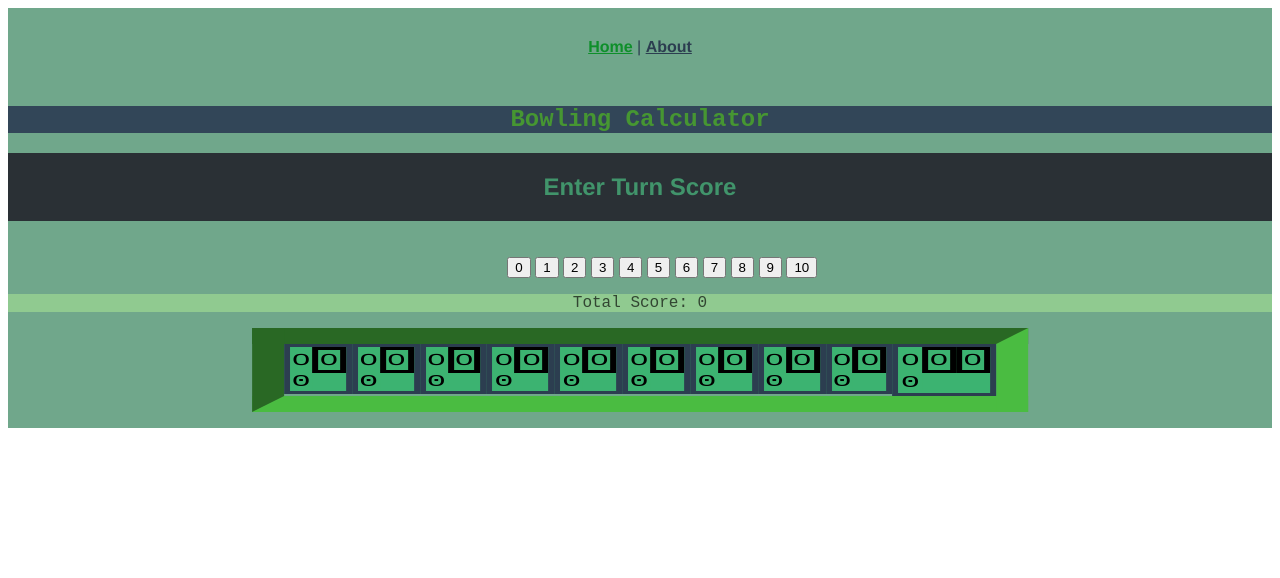
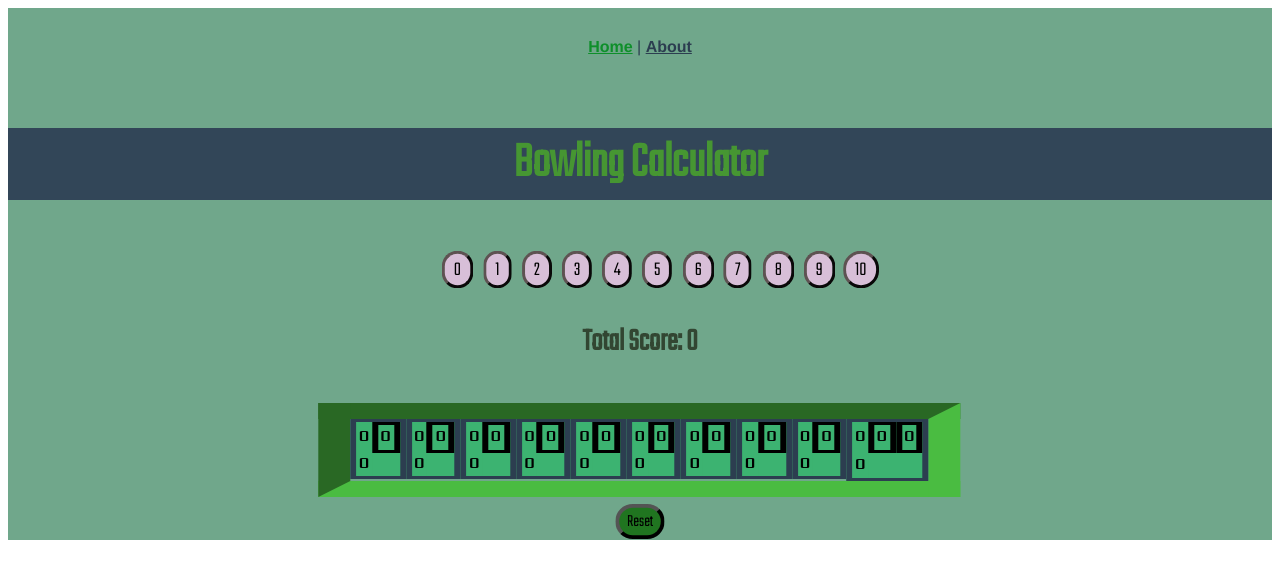
Before and after one commit to viggeron1337/Bowling-With-Backend, a Vue app in the folder client/: page / in a window 1280 px wide. Shown: the top 578 px of the page. Built offline with nearby package versions, Linux system fonts and the light colour scheme.

Commit message:
Added reset button, redesigned css.

```diff
--- a/client/src/App.vue
+++ b/client/src/App.vue
@@ -1,22 +1,25 @@
 <template>
-<body>
+  <html>
+    <body meta name="viewport" content="width=device-width, initial-scale=1">
       <div id="app">
         <div id="nav">
           <router-link to="/">Home</router-link> |
           <router-link to="/about">About</router-link>
         </div>
-    <router-view/>
+        <router-view />
       </div>
     </body>
+  </html>
 </template>
 
 <script>
 export default {
-  name: 'App'
-}
+  name: "App",
+};
 </script>
 
 <style scoped>
+@import url("https://fonts.googleapis.com/css2?family=Teko:wght@300&display=swap");
 #app {
   font-family: Avenir, Helvetica, Arial, sans-serif;
   -webkit-font-smoothing: antialiased;
@@ -39,7 +42,8 @@ export default {
   color: #0e8f2a;
 }
 
-html, body{
+html,
+body {
   width: 100%;
   height: 100%;
   margin: 0;
--- a/client/src/components/AddScoreRecord.vue
+++ b/client/src/components/AddScoreRecord.vue
@@ -1,6 +1,5 @@
 <template>
   <div>
-    <h2>Enter Turn Score</h2>
     <ul>
       <li v-for="index in this.activeButtons" :key="index">
         <button v-on:click="checkState(index - 1)" type="button">
@@ -14,6 +13,7 @@
     <div>
       <BowlingSchemaComponent
         :updateTrigger="this.schemaUpdateTrigger"
+        @reset="onResetClickChild"
       ></BowlingSchemaComponent>
     </div>
   </div>
@@ -42,7 +42,7 @@ export default {
       totalTries: 0,
       gameExtended: false,
       activeButtons: 11,
-      schemaUpdateTrigger: 0
+      schemaUpdateTrigger: 0,
     };
   },
   /*methods - contains the methods of this component,
@@ -154,6 +154,13 @@ export default {
         this.activeButtons = 11;
       }
     },
+    onResetClickChild() {
+      this.total = 0;
+      this.totalTries = 0;
+      this.activeButtons = 11;
+      this.gameExtended = false;
+      this.latestEntry = {};
+    },
   },
 
   /*computed - properties does not get updated everytime we re-render -
@@ -163,19 +170,23 @@ export default {
 </script>
 
 <style scoped>
-h2 {
-  position: static;
-  padding: 20px 50.5px;
-  background: rgb(42, 48, 53);
-  color: rgb(65, 148, 107);
-}
+@import url("https://fonts.googleapis.com/css2?family=Teko:wght@300&display=swap");
 ul {
-  position: relative;
+  align-self: center;
   list-style-type: none;
   display: inline-flex;
   flex-direction: row;
+  transform-origin: left;
 }
 li {
-  padding-left: 4.5px;
+  padding-left: 10px;
+  padding-right: 10px;
+}
+button {
+  font-family: "Teko", sans-serif;
+  transform: scale(1.5, 1.5);
+  border-radius: 25px;
+  background-color: thistle;
+  border-color: rgb(94, 82, 82);
 }
 </style>
--- a/client/src/components/BowlingSchema.vue
+++ b/client/src/components/BowlingSchema.vue
@@ -23,14 +23,20 @@
         </div>
       </li>
     </ul>
+    <div>
+      <ResetSchema @reset="onResetClickChild"></ResetSchema>
+    </div>
   </div>
 </template>
 
 <script>
 import store from "@/store/modules/scorerecords.js";
+import ResetSchema from "@/components/ResetSchema.vue";
 export default {
   name: "BowlingSchema",
-
+  components: {
+    ResetSchema,
+  },
   data() {
     return {
       schema: [],
@@ -48,31 +54,31 @@ export default {
       historySize: 0,
       updSchemaObj: {},
       totalTries: 0,
-      currEntry: {}
+      currEntry: {},
     };
   },
-  created: function() {
+  created: function () {
     for (let i = 0; i < 9; i++) {
       this.schema[i] = {
         first: "0",
         second: "0",
-        total: "0"
+        total: "0",
       };
       this.schema[9] = {
         first: "0",
         second: "0",
         bonus: "0",
-        total: "0"
+        total: "0",
       };
     }
   },
   props: ["updateTrigger"],
   watch: {
-    updateTrigger: function() {
+    updateTrigger: function () {
       /*This function makes changes to an array- and for vue to react to
       these changes, the array is changed using the wrapped array functions (splice in this case).*/
       this.assignNewEntry();
-    }
+    },
   },
   methods: {
     assignNewEntry() {
@@ -207,7 +213,8 @@ export default {
           !this.currEntry.strike &&
           this.turn == 2 &&
           !this.lastField) ||
-        this.noBonusOnFinal /*<--- In case we have failed to get a bonus, we want to show
+        this
+          .noBonusOnFinal /*<--- In case we have failed to get a bonus, we want to show
         the final score on last fields turn 2*/
       ) {
         this.updSchemaObj = this.schema[this.schemaIndex];
@@ -299,26 +306,72 @@ export default {
         this.turn = 1;
         this.schemaIndex++;
       }
-    }
-  }
+    },
+    onResetClickChild() {
+      /*Reset the schema visually*/
+      this.resetSchemaItems();
+      /*Reset the local data*/
+      this.resetLocalData();
+      /*Dispatch action to reset the state*/
+      this.$store.dispatch("aResetState");
+      /*emit event to reset the local data of AddScoreRecords component.*/
+      this.$emit("reset")
+    },
+    resetSchemaItems() {
+      for (let i = 0; i < this.schema.length; i++) {
+        this.schema.splice(i, 1, {
+          first: "0",
+          second: "0",
+          total: "0",
+        });
+        this.schema.splice(9, 1, {
+          first: "0",
+          second: "0",
+          bonus: "0",
+          total: "0",
+        });
+      }
+    },
+    resetLocalData() {
+      this.schemaIndex = 0;
+      this.turn = 1;
+      this.bonusCounter = 0;
+      this.bonusMax = 0;
+      this.noBonusOnFinal = false;
+      this.totalContainer = 0;
+      this.latestStrikeIdx = 0;
+      this.latestSpareIdx = 0;
+      this.history = [],
+      this.historySize = 0;
+      this.updSchemaObj = {};
+      this.extended = false;
+      this.lastField = false;
+      this.currEntry = {},
+      this.totalTries = 0;
+    },
+  },
 };
 </script>
 
 <style scoped>
+@import url('https://fonts.googleapis.com/css2?family=Teko:wght@300&display=swap');
 .flex-container {
+  position: relative;
+  align-self: center;
   list-style-type: none;
   flex-direction: row;
   display: inline-flex;
   border: 1em #4abc41;
   border-style: inset;
-  padding-right: 0px;
   padding-left: 0px;
+  transform-origin: center;
   transform: scaleX(2);
 }
 .firstBall {
   color: black;
   background-color: mediumseagreen;
   display: table-cell;
+  font-family: 'Teko', sans-serif;
 }
 .secondBall {
   color: black;
@@ -328,6 +381,7 @@ export default {
   border-block-color: rgba(0, 0, 0, 255);
   background-color: mediumseagreen;
   display: table-cell;
+  font-family: 'Teko', sans-serif;
 }
 .bonusBall {
   color: black;
@@ -336,6 +390,7 @@ export default {
   border-block-color: rgba(0, 0, 0, 255);
   background-color: mediumseagreen;
   display: table-cell;
+  font-family: 'Teko', sans-serif;
 }
 .total {
   position: inherit;
@@ -343,6 +398,7 @@ export default {
   border-block-color: rgba(0, 0, 0, 255);
   background-color: mediumseagreen;
   display: table-cell;
+  font-family: 'Teko', sans-serif;
 }
 .scoreContainer {
   display: inline-table;
--- /dev/null
+++ b/client/src/components/ResetSchema.vue
@@ -0,0 +1,31 @@
+<template>
+  <div>
+      <button id = "resetButton" v-on:click="resetSchema()" type="button">Reset</button>
+  </div>
+</template>
+
+<script>
+export default {
+name: "ResetSchema",
+methods: {
+    resetSchema(){
+        this.$emit('reset')
+    }
+}
+}
+</script>
+
+<style>
+@import url('https://fonts.googleapis.com/css2?family=Teko:wght@300&display=swap');
+
+#resetButton{
+    position: relative;
+    bottom: 5px;
+    background-color: rgb(32, 117, 32);
+    border-width: medium;
+    border-radius: 25px;
+    outline-color: black;
+    font-family: 'Teko', sans-serif;
+    transform: scale(1.3,1.3)
+}
+</style>
--- a/client/src/components/TotalScore.vue
+++ b/client/src/components/TotalScore.vue
@@ -1,7 +1,7 @@
 <template functional>
-  <div class = "total">
-    <div>Total Score: {{props.totalScore}}</div>
-  </div>
+  <span id = "total">
+    <h1>Total Score: {{props.totalScore}}</h1>
+  </span>
 </template>
 
 <script>
@@ -14,12 +14,12 @@ export default {
 </script>
 
 <style>
-.total{
-  font-family: 'Courier New', Courier, monospace;
+@import url('https://fonts.googleapis.com/css2?family=Teko:wght@300&display=swap');
+#total{
+  font-family: 'Teko', sans-serif;
   position: relative;
-  top: 0px;
-  left: 0px;
   color: rgba(50, 70, 50, 255);
   background:rgba(144, 202, 144,155);
+  transform: scale(1.5,1.5);
 }
 </style>
--- a/client/src/store/modules/scorerecords.js
+++ b/client/src/store/modules/scorerecords.js
@@ -50,6 +50,9 @@ const actions = {
     },
     aSetMaxTries({commit}, max) {
         commit('mSetMaxTries', max)
+    },
+    aResetState({commit}){
+        commit('mResetState')
     }
 };
 
@@ -77,6 +80,18 @@ const mutations = {
     },
     mSetMaxTries: (state, max) => {
         state.maxTries = max
+    },
+    mResetState: (state) => {
+        state.totalScore = 0
+        state.totalTries = 0
+        state.maxTries = 20
+        state.player.entries = []
+        state.player.currTry = 0,
+        state.player.latestEntry = {
+            pinsHit: 0,
+            strike: false,
+            spare: false,
+        }
     }
 };
 
--- a/client/src/views/Home.vue
+++ b/client/src/views/Home.vue
@@ -1,8 +1,8 @@
 <template>
-  <div id = "scoreInput">
-    <h2 class="title">Bowling Calculator</h2>
-    <AddScoreRecord></AddScoreRecord>
-  </div>
+    <div class = "home">
+          <h2 class="title">Bowling Calculator</h2>
+          <AddScoreRecord></AddScoreRecord>
+    </div>
 </template>
 
 <script>
@@ -16,14 +16,11 @@ export default {
 </script>
 
 <style scoped>
+@import url('https://fonts.googleapis.com/css2?family=Teko:wght@300&display=swap');
 .title {
-  font-family: "Courier New", Courier, monospace;
+  font-family: 'Teko', sans-serif;
   background: rgba(50, 70, 88, 255);
   color: rgba(70, 150, 50, 255);
-}
-
-div.scoreInput{
-  position: relative;
-  left: 500px;
+  font-size: 50px;
 }
 </style>
```
Lines whose indentation alone changed are shown as unchanged.
